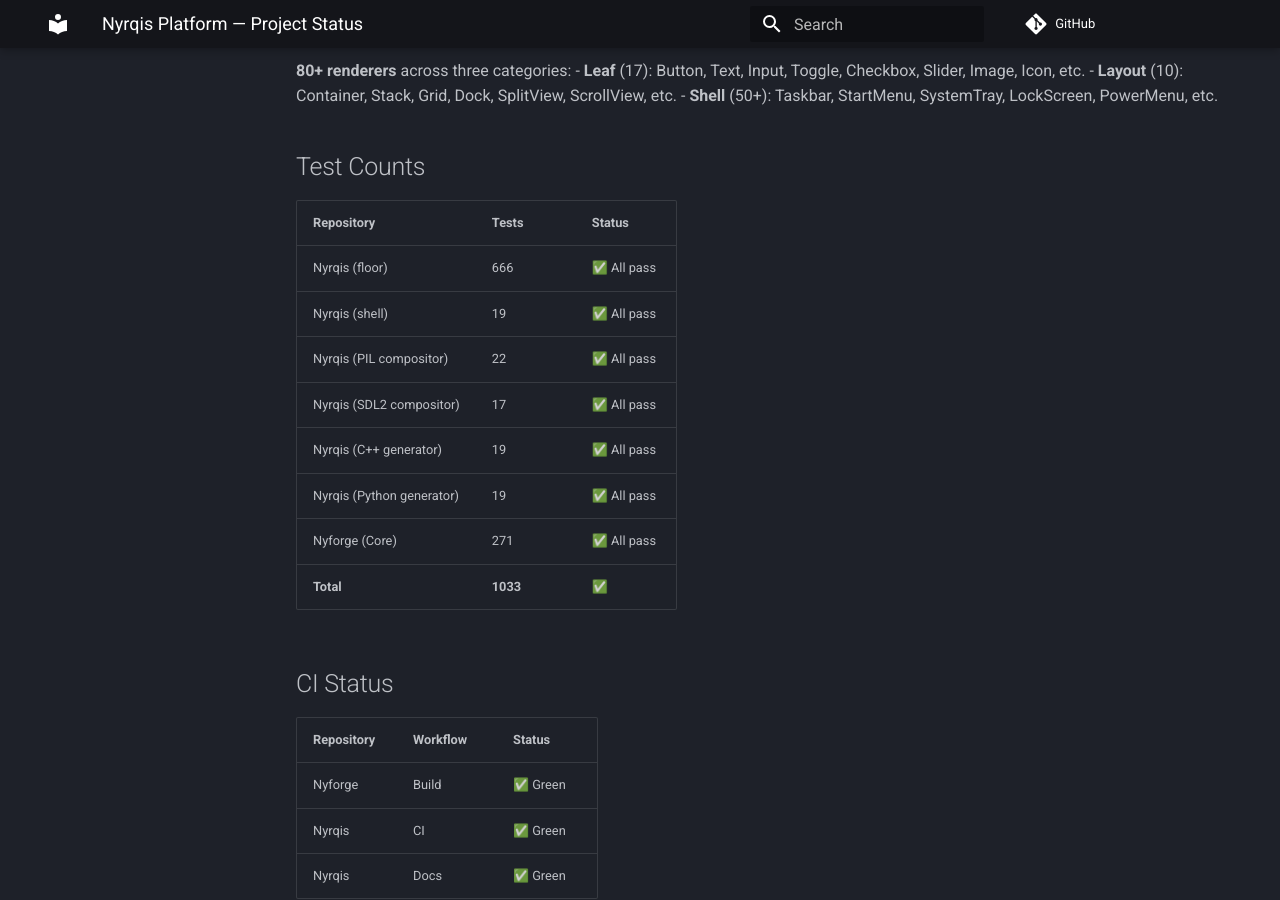
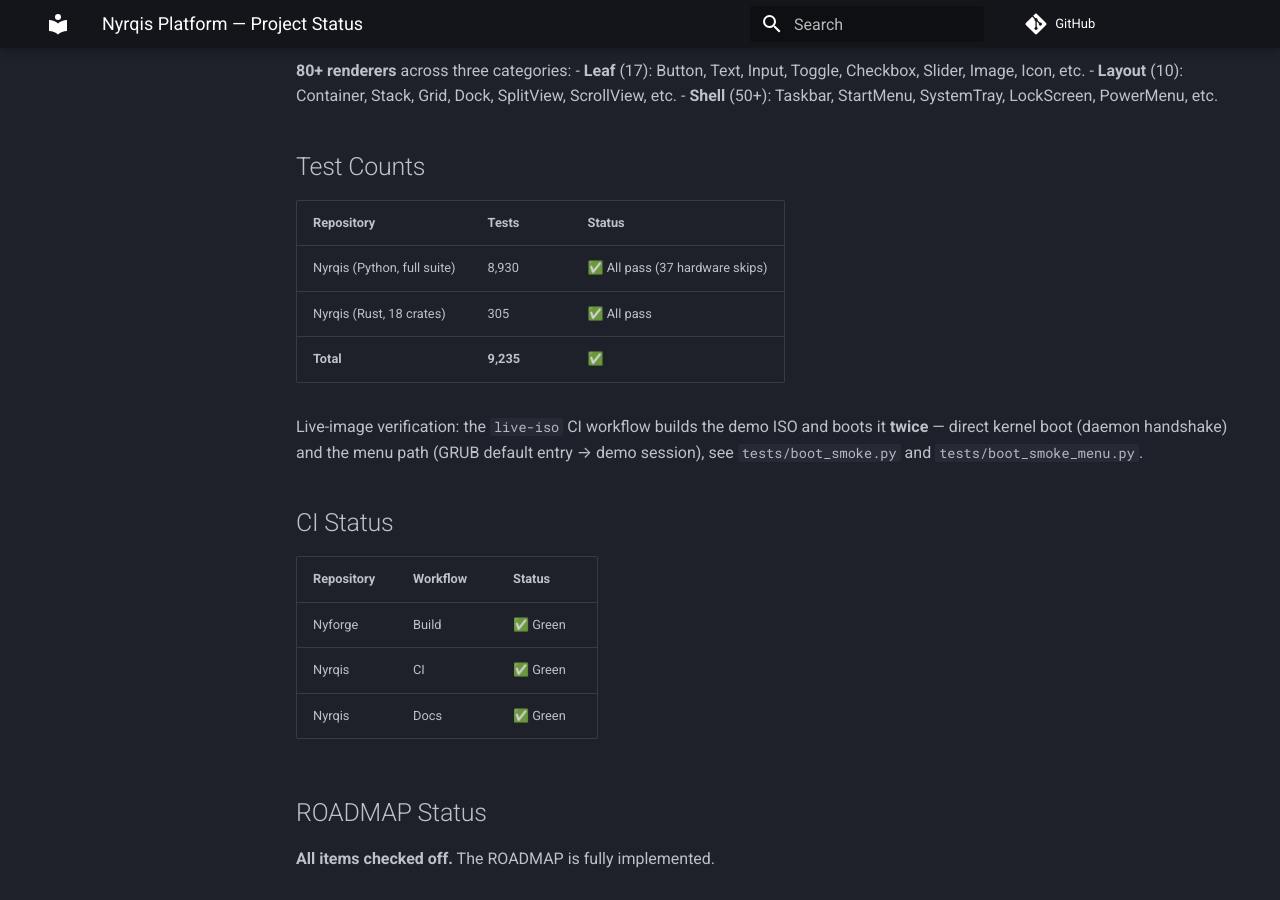
Before and after one commit to Myco-mycelium/Nythera, an MkDocs documentation site: the page built from docs/00-platform/PROJECT_STATUS.md, in a window 1280 px wide and 900 px high, scrolled down 4708 px. Built offline with MkDocs 1.6.1 and Material for MkDocs 9.7.7, drawn with Linux system fonts in a browser that asks for light colours; comment, search, counter and statistics services are not loaded; some of the changed text lies outside the part shown.

Commit message:
Record Session 9 (live boot fix, slot-leak closure, menu-path smoke) in the platform docs
🤖 Generated with Codebuff
Co-Authored-By: Codebuff <noreply@codebuff.com>

```diff
--- a/docs/00-platform/PROJECT_STATUS.md
+++ b/docs/00-platform/PROJECT_STATUS.md
@@ -1,7 +1,7 @@
 # Nyrqis Platform — Project Status
 
-**Last updated:** 2026-08-18
-**Status:** Production-ready
+**Last updated:** 2026-09-14
+**Status:** Production-ready — live-demo ISO boots and is verified on both the direct and the menu boot path
 
 ## Overview
 
@@ -136,14 +136,14 @@ Nyforge (design) → .nstudio → Nyrqis (validate + load + run + render) → sh
 
 | Repository | Tests | Status |
 |------------|-------|--------|
-| Nyrqis (floor) | 666 | ✅ All pass |
-| Nyrqis (shell) | 19 | ✅ All pass |
-| Nyrqis (PIL compositor) | 22 | ✅ All pass |
-| Nyrqis (SDL2 compositor) | 17 | ✅ All pass |
-| Nyrqis (C++ generator) | 19 | ✅ All pass |
-| Nyrqis (Python generator) | 19 | ✅ All pass |
-| Nyforge (Core) | 271 | ✅ All pass |
-| **Total** | **1033** | ✅ |
+| Nyrqis (Python, full suite) | 8,930 | ✅ All pass (37 hardware skips) |
+| Nyrqis (Rust, 18 crates) | 305 | ✅ All pass |
+| **Total** | **9,235** | ✅ |
+
+Live-image verification: the `live-iso` CI workflow builds the demo ISO
+and boots it **twice** — direct kernel boot (daemon handshake) and the
+menu path (GRUB default entry → demo session), see `tests/boot_smoke.py`
+and `tests/boot_smoke_menu.py`.
 
 ## CI Status
 
```
Also changed, not shown: docs/00-platform/NEXT_SESSION_PLAN.md (+19 -3 lines).
